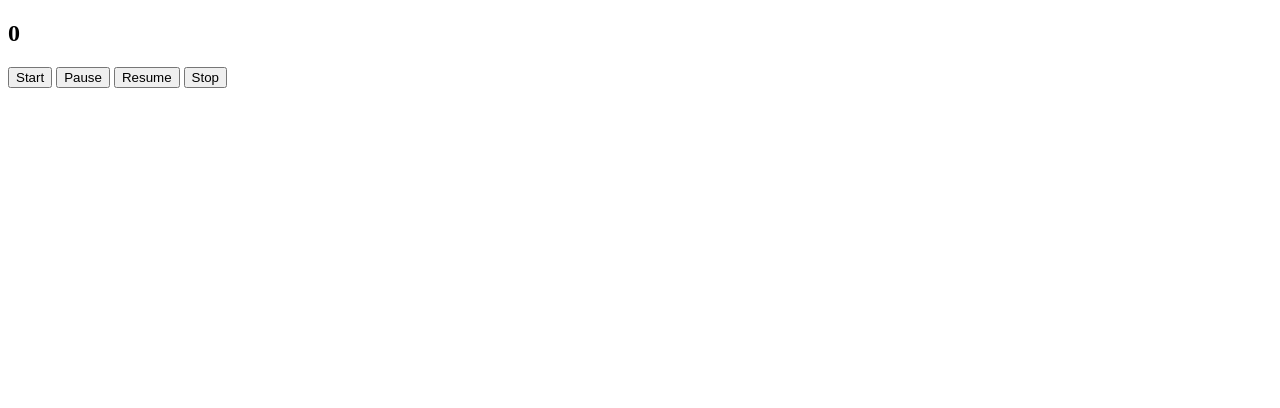
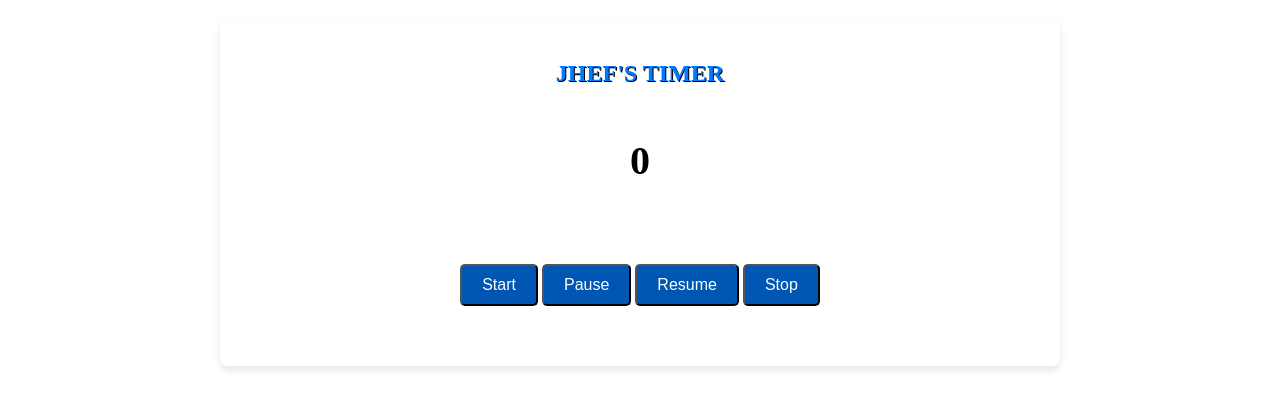
Before and after one commit to PUP-BSIT/exercise-12-anonuevo-jheferson, a plain HTML site: page timer.html in a window 1280 px wide. Drawn offline with Linux system fonts and the light colour scheme.

Commit message:
add design to html

```diff
--- a/style.css
+++ b/style.css
@@ -0,0 +1,50 @@
+h2 {
+    margin-bottom: 10px;
+	color: #007bff;
+	font-weight: 600;
+	text-transform: uppercase;
+	text-shadow: black 1px 1px 0;
+	text-align: center;
+}
+
+.counter-container {
+    display: flex;
+    justify-content: center;
+    flex-direction: column;
+    text-align: center;
+	background-color: #fff;
+	border-radius: 8px;
+	box-shadow: 0 4px 8px rgba(0, 0, 0, 0.1);
+	max-width: 800px;
+	padding: 20px;
+	margin: 20px auto;
+}
+
+.counter-container div {
+    padding: 20px;
+    margin: 20px;
+}
+
+.count {
+    font-weight: bold;
+    font-size: 40px;
+}
+
+.button {
+	padding: 10px 20px;
+	background-color: #0056b3;
+	color: #fff;
+	border-radius: 5px;
+	font-size: 16px;
+	transition: background-color 0.3s ease;
+}
+
+.button:hover {
+	padding: 10px 20px;
+	background-color: #007bff;
+	color: #fff;
+	border-radius: 5px;
+	cursor: pointer;
+	font-size: 16px;
+	transition: background-color 0.3s ease;
+}
--- a/timer.html
+++ b/timer.html
@@ -5,16 +5,30 @@
 		<meta name="viewport"
               content="width=device-width, initial-scale=1.0"
 		/>
+        <link rel="stylesheet" href="style.css">
 		<title>Timer</title>
 	</head>
 	<body>
-		<div id="count">
-			<h2>0</h2>
-		</div>
-		<button class="" id="start_button" type="button">Start</button>
-		<button class="" id="pause_button" type="button">Pause</button>
-		<button class="" id="resume_button" type="button">Resume</button>
-		<button class="" id="stop_button" type="button">Stop</button>
-		<script src="script.js"></script>
+		<div class="counter-container">
+            <h2>Jhef's Timer</h2>
+            <div class="count" id="count">
+                0
+            </div>
+            <div>
+                <button class="button" id="start_button" type="button">
+                    Start
+                </button>
+                <button class="button" id="pause_button" type="button">
+                    Pause
+                </button>
+                <button class="button" id="resume_button" type="button">
+                    Resume
+                </button>
+                <button class="button" id="stop_button" type="button">
+                    Stop
+                </button>
+            </div>
+        </div>
+		<script src="./script.js"></script>
 	</body>
 </html>
```
